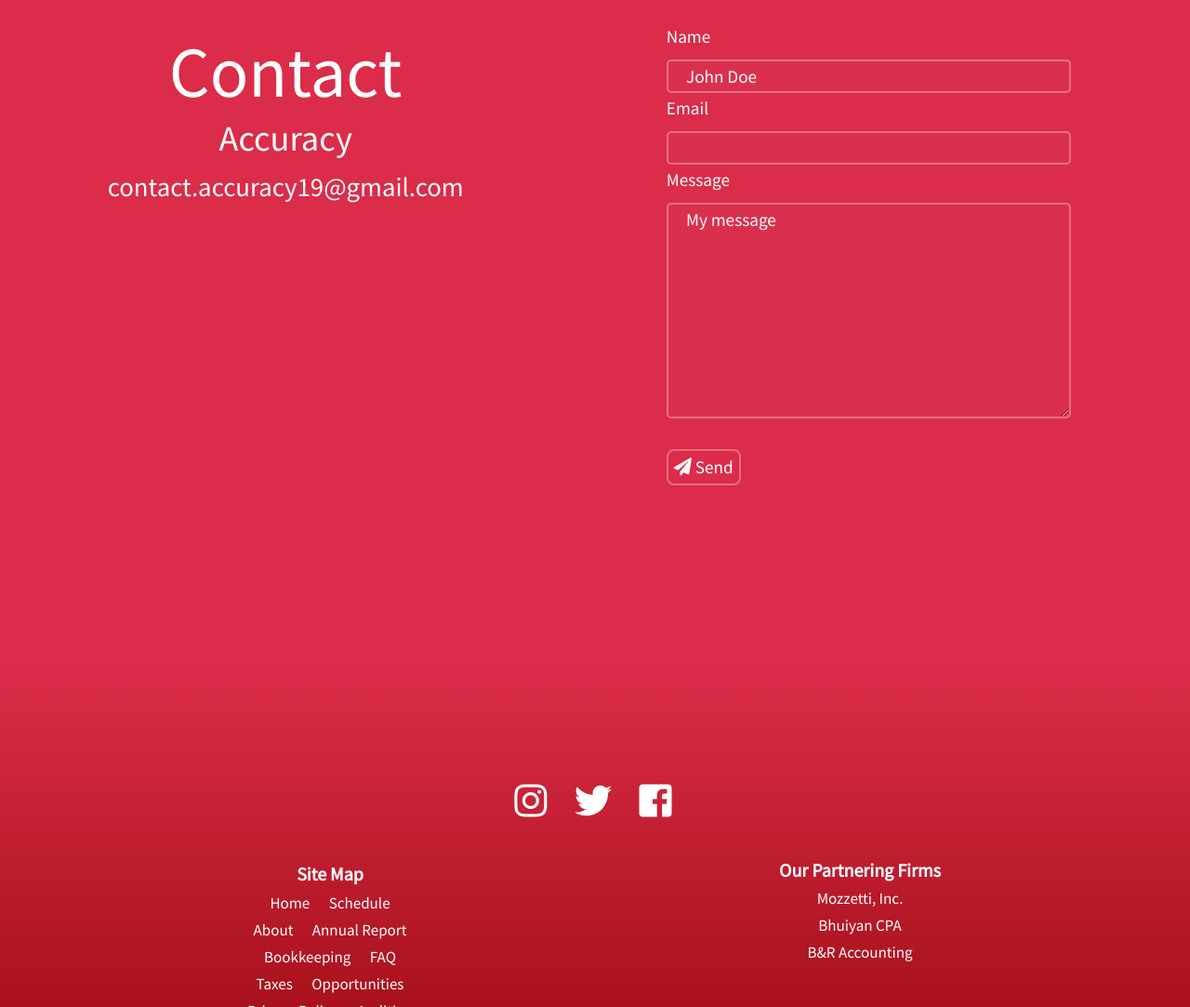
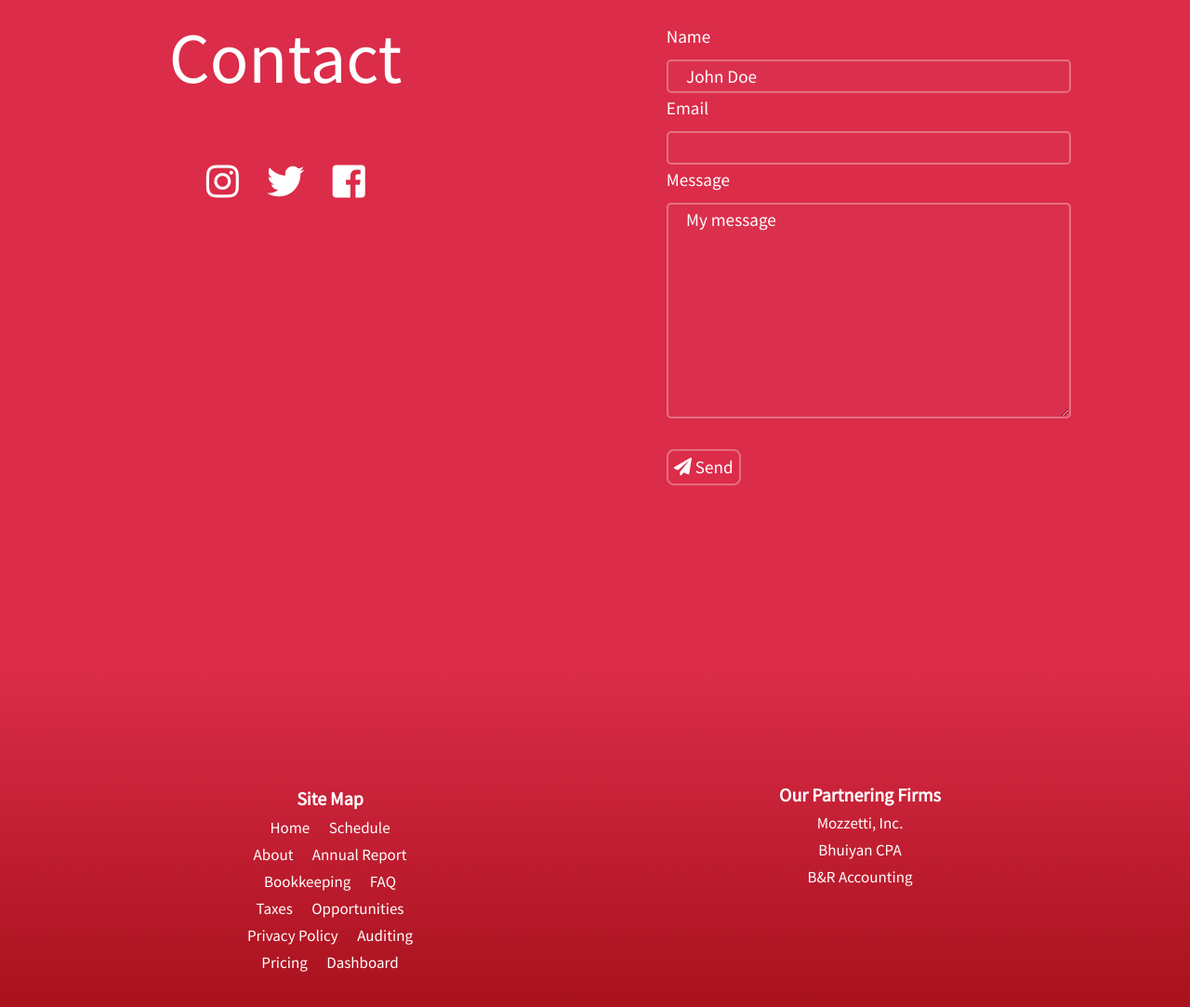
Before and after one commit to accuracy-fbla/accuracy-fbla.github.io, a plain HTML site: page home.html in a window 1280 px wide. Shown: the part 2209-3292 px from the top of the page at 93% size. Drawn offline with nearby package versions, Linux system fonts and the light colour scheme.

```diff
--- a/css/style.css
+++ b/css/style.css
@@ -157,6 +157,10 @@ input:checked + .slider:before {
     color:white !important;
 }
 
+.iconBottom:hover {
+  transform: scale(1.5);
+}
+
 #portalB {
     width: 250px;
     height: 75px;
@@ -173,6 +177,15 @@ input:checked + .slider:before {
 
 #portalB:focus {
     outline:none;
+}
+
+
+.social-media {
+
+}
+
+.social-media:hover {
+  transform: scale(1.5);
 }
 
 
--- a/home.html
+++ b/home.html
@@ -197,9 +197,21 @@ animation on scroll: https://codepen.io/simoncodrington/pen/Mwgqqd
 			text-align: center; float: left; padding: 20px; width: 48%; height: 100%;">
 				<div style="position: relative; top: 50%; transform: translate(0, 14%);">
 					<h1 style="color: white; font-size: 2em;">
-						<font style="font-size: 2em;">Contact</font><br>Accuracy</h1>
-					<p style="color: white">contact.accuracy19@gmail.com</p>
+						<font style="font-size: 2em;">Contact</font></h1>
 				</div>
+
+				<div style="width: 200px; margin: 80px auto 40px auto;">
+					<a href="https://www.instagram.com/accuracyfbla/" target="_blank">
+						<i class="fab fa-instagram iconBottom"></i>
+					</a>
+					<a href="https://twitter.com/Accurac48406895" target="_blank" class="social-media">
+						<i class="fab iconBottom fa-twitter"></i>
+					</a>
+					<a href="https://www.facebook.com/Accuracy-FBLA-2743821792302296/" target="_blank" class="social-media">
+						<i class="iconBottom fab fa-facebook-square"></i>
+					</a>
+				</div>
+
 				</ul>
 			</div>
 
@@ -235,17 +247,7 @@ animation on scroll: https://codepen.io/simoncodrington/pen/Mwgqqd
 	<div class="bottomPage" style="height:575px;">
 		<div class="align-content-center" style="width:100%; height:100%; padding: 40px 35px 50px 35px; margin-top: 80px;
 		background: linear-gradient(#db2c49, #8b0202)">
-			<div style="width: 200px; margin: 80px auto 40px auto;">
-				<a href="https://www.instagram.com/accuracyfbla/" target="_blank">
-					<i class="fab fa-instagram iconBottom"></i>
-				</a>
-				<a href="https://twitter.com/Accurac48406895" target="_blank">
-					<i class="fab fa-twitter iconBottom"></i>
-				</a>
-				<a href="https://www.facebook.com/Accuracy-FBLA-2743821792302296/" target="_blank">
-					<i class="fab fa-facebook-square iconBottom"></i>
-				</a>
-			</div>
+
 			<div class="container bottomExtra">
 				<div class="row">
 					<div class="col-6 col-md-6 ">
```
